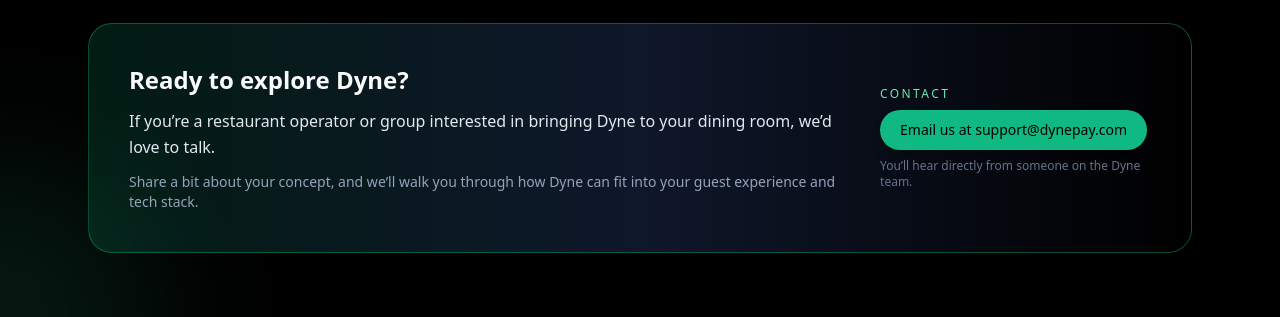
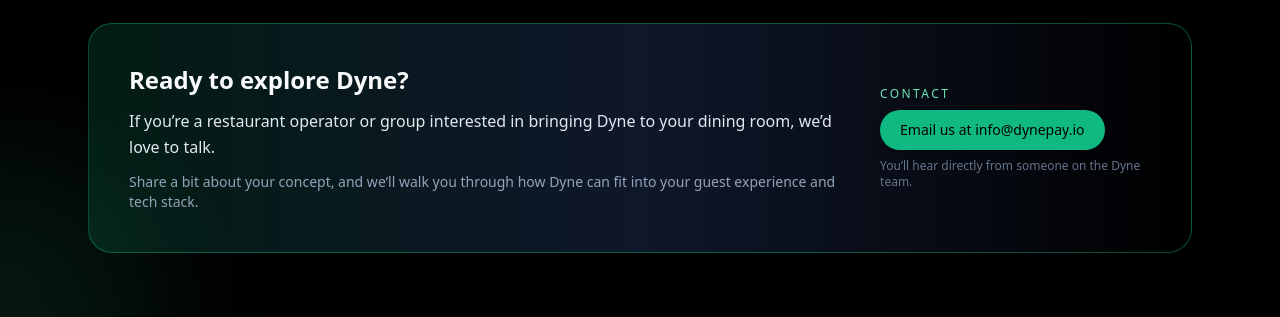
Before and after one commit to justinhmosher/Digit, a Django app: page /about in a window 1280 px wide. Shown: the part 2079-2396 px from the top of the page. Run offline with Django 5.2, Linux system fonts and the light colour scheme; some libraries are stand-ins or nearby versions.

Commit message:
polishing

```diff
--- a/templates/core/about_us.html
+++ b/templates/core/about_us.html
@@ -260,9 +260,9 @@
           <p class="text-xs uppercase tracking-[0.2em] text-emerald-300">
             Contact
           </p>
-          <a href="mailto:support@dynepay.com"
+          <a href="mailto:info@dynepay.io"
              class="inline-flex items-center justify-center rounded-full bg-emerald-500 hover:bg-emerald-400 px-5 py-2.5 text-sm font-medium text-black shadow-lg transition">
-            Email us at support@dynepay.com
+            Email us at info@dynepay.io
           </a>
           <p class="text-xs text-slate-500 mt-1">
             You’ll hear directly from someone on the Dyne team.
--- a/templates/core/privacy.html
+++ b/templates/core/privacy.html
@@ -295,7 +295,7 @@
     </p>
     <p>
       <strong>Dyne, Inc.</strong><br>
-      Email: <a href="mailto:support@dynepay.com">support@dynepay.com</a>
+      Email: <a href="mailto:info@dynepay.io">info@dynepay.io</a>
     </p>
 
     <p style="font-size:0.875rem; color:#64748b; margin-top:2rem;">
--- a/templates/core/signup.html
+++ b/templates/core/signup.html
@@ -229,7 +229,7 @@
         </p>
         <p>
           For help, reply <strong>HELP</strong> or contact us at
-          <a href="mailto:support@dynepay.com" class="text-blue-600 underline">support@dynepay.com</a>.
+          <a href="mailto:info@dynepay.io" class="text-blue-600 underline">info@dynepay.io</a>.
         </p>
         <p>
           For more information about how we handle your data, please review our
--- a/templates/core/terms.html
+++ b/templates/core/terms.html
@@ -166,7 +166,7 @@
     <h2>18. Contact Information</h2>
     <p>For questions about these Terms, contact:</p>
     <p><strong>Dyne, Inc.</strong><br>
-    Email: <a href="mailto:support@dynepay.com">support@dynepay.com</a></p>
+    Email: <a href="mailto:info@dynepay.io">info@dynepay.io</a></p>
   </main>
 </body>
 </html>
```
